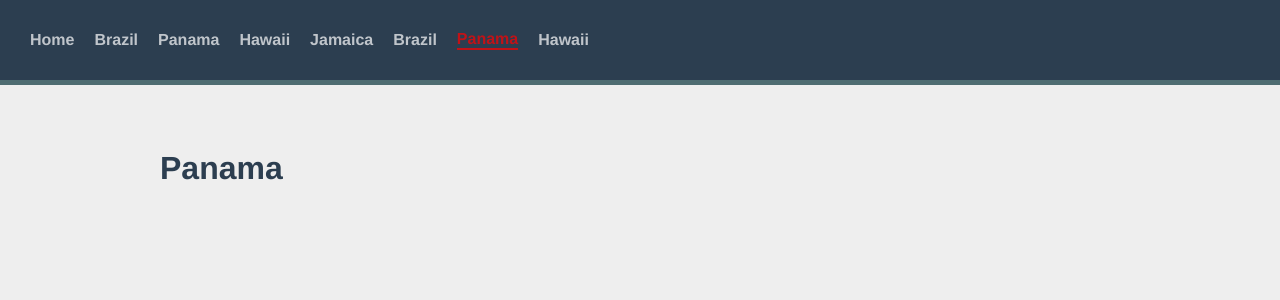
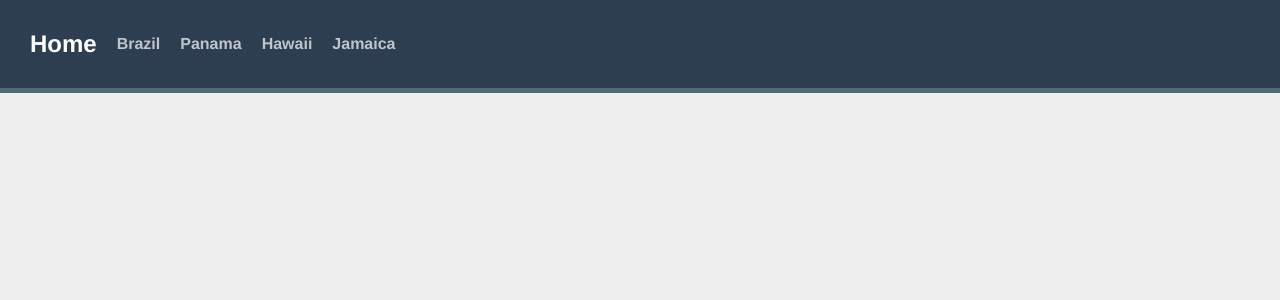
Before and after one commit to ghislaingirardeau/VS_Router_Travel_App, a Vue app: page /panama in a window 1280 px wide. Shown: the top 300 px of the page. Built offline with nearby package versions, Linux system fonts and the light colour scheme.

Commit message:
improve route dynamic

```diff
--- a/src/components/TheNavigation.vue
+++ b/src/components/TheNavigation.vue
@@ -1,15 +1,12 @@
 <template>
   <div id="nav">
-    <RouterLink to="/">Home</RouterLink>
+    <RouterLink id="logo" to="/">Home</RouterLink>
     <RouterLink
       v-for="destination in destinationsSlug"
       :key="destination.id"
-      :to="`/destination/${destination.id}`"
+      :to="{ name: 'destination.view', params: { id: destination.id, slug: destination.slug } }"
       >{{ destination.name }}
     </RouterLink>
-    <RouterLink to="brazil">Brazil</RouterLink>
-    <RouterLink to="panama">Panama</RouterLink>
-    <RouterLink to="hawaii">Hawaii</RouterLink>
   </div>
 </template>
 
@@ -26,7 +23,7 @@ const destinationsSlug = computed(() => {
 
 <style lang="css" scoped>
 #nav .custom-link-active-class {
-  color: red;
-  border-bottom: 2px solid red;
+  color: white;
+  border-bottom: 2px solid white;
 }
 </style>
--- a/src/router/index.ts
+++ b/src/router/index.ts
@@ -7,35 +7,18 @@ const routes = [
     name: 'home',
     component: HomeView
   },
-  // lazy loading routes with import component
-  // in dev tool network, we will see that js for this page are loaded only when we navigate to it
-  // npm run build will create js file for each lazy load component
+  // route avec params, pour une meilleur experience UX + SEO, mettre le slug dans url plutot que l'id tout seul
   {
-    path: '/brazil',
-    name: 'brazil',
-    // pour renomer le chunk si besoin (pas besoin dans vite)
-    component: () => import(/* webpackChunkName: "brazilChunk" */ '@/views/Brazil.vue')
-  },
-  {
-    path: '/panama',
-    name: 'panama',
-    component: () => import('../views/Panama.vue')
-  },
-  {
-    path: '/hawaii',
-    name: 'hawaii',
-    component: () => import('../views/Hawaii.vue')
-  },
-  {
-    path: '/destination/:id',
-    component: () => import('../views/DestinationShow.vue')
+    path: '/destination/:id/:slug',
+    // can name a route with params, will result :to="{ name: 'destination.view', params: { id: destination.id } }"
+    name: 'destination.view',
+    component: () => import('../views/DestinationView.vue')
   }
 ]
 
 const router = createRouter({
   history: createWebHistory(import.meta.env.BASE_URL),
   routes,
-  // to custom the css and name of the active link class (in TheNavigation component)
   linkActiveClass: 'custom-link-active-class'
 })
 
--- a/src/views/Brazil.vue
+++ /dev/null
@@ -1,9 +0,0 @@
-<template>
-  <div>
-    <h1>brazil</h1>
-  </div>
-</template>
-
-<script setup></script>
-
-<style lang="scss" scoped></style>
--- a/src/views/Hawaii.vue
+++ /dev/null
@@ -1,9 +0,0 @@
-<template>
-  <div>
-    <h1>Hawaii</h1>
-  </div>
-</template>
-
-<script setup></script>
-
-<style lang="scss" scoped></style>
--- a/src/views/HomeView.vue
+++ b/src/views/HomeView.vue
@@ -8,7 +8,11 @@ const destinations = sourceData.destinations
   <main class="home">
     <h1>destination</h1>
     <div class="destinations">
-      <RouterLink v-for="destination in destinations" :key="destination.id" :to="destination.slug">
+      <RouterLink
+        v-for="destination in destinations"
+        :key="destination.id"
+        :to="{ name: 'destination.view', params: { id: destination.id, slug: destination.slug } }"
+      >
         <h2>
           {{ destination.name }}
         </h2>
--- a/src/views/Panama.vue
+++ /dev/null
@@ -1,9 +0,0 @@
-<template>
-  <div>
-    <h1>Panama</h1>
-  </div>
-</template>
-
-<script setup></script>
-
-<style lang="scss" scoped></style>
```
Also changed, not shown: src/views/DestinationView.vue (renamed from src/views/DestinationShow.vue).
